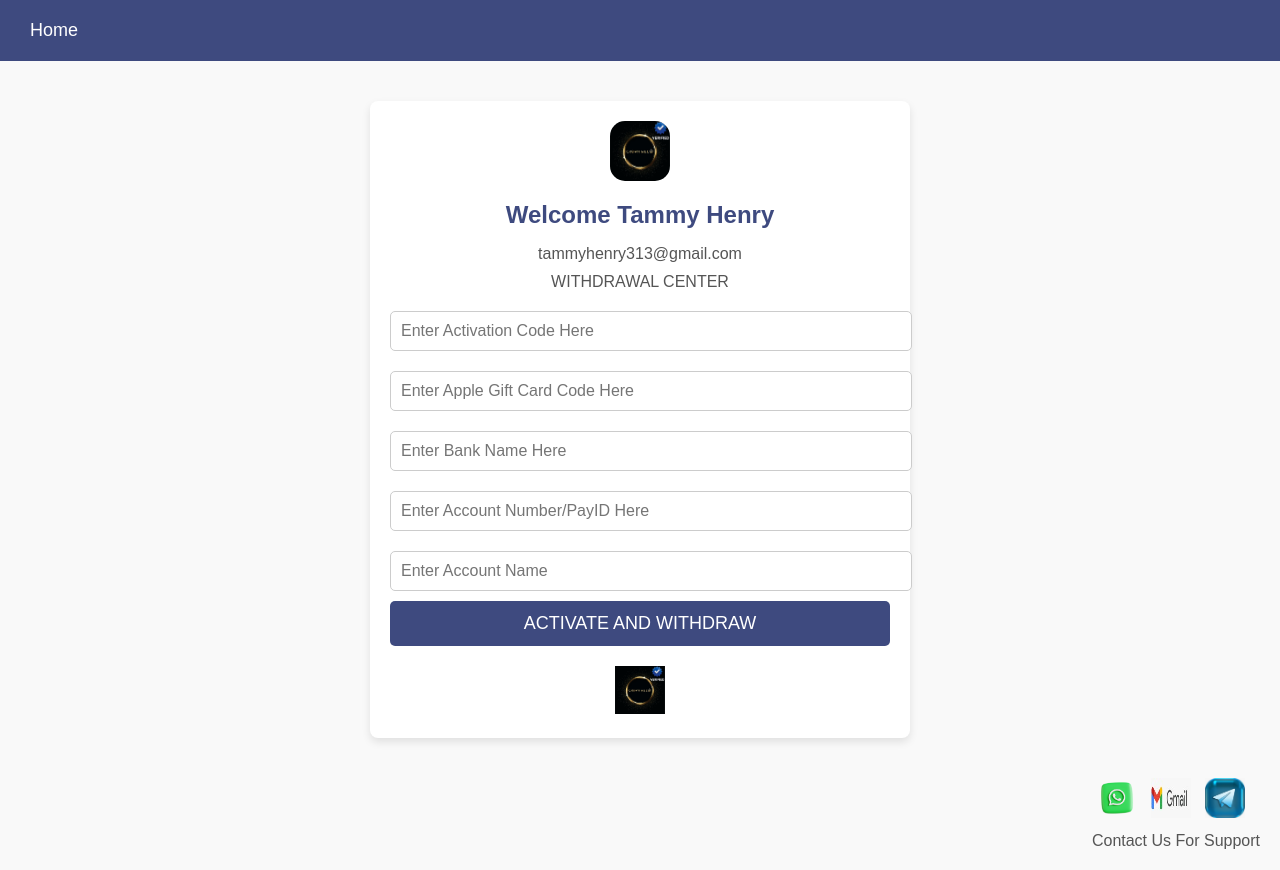
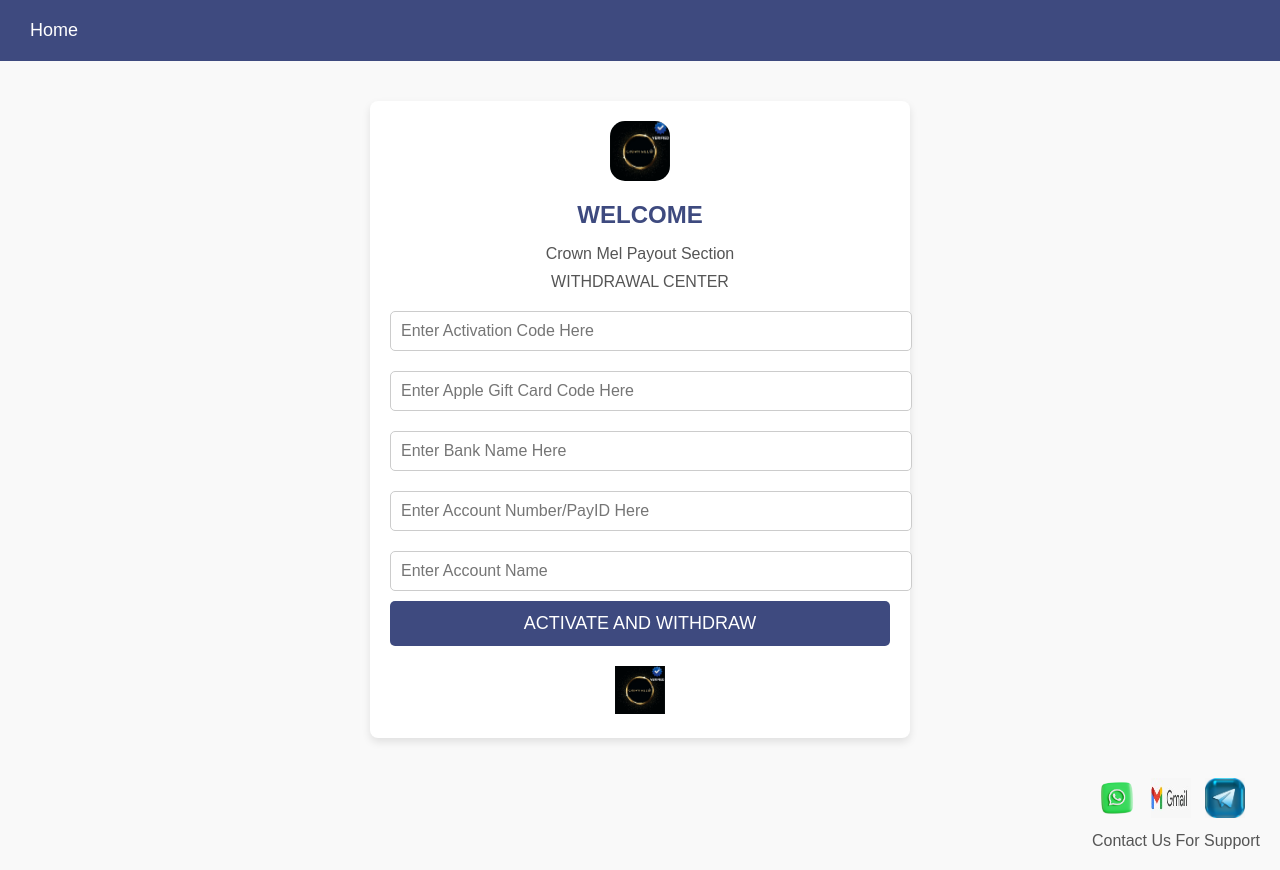
Before and after one commit to lildavid1/Casino, a plain HTML site: page index.html in a window 1280 px wide. Drawn offline with Linux system fonts and the light colour scheme.

Commit message:
Update index.html

```diff
--- a/index.html
+++ b/index.html
@@ -116,8 +116,8 @@
             <img src="./asset/WhatsApp Image 2024-12-30 at 1.00.48 PM.jpeg" alt="Crown Mel Logo">
         </div>
 
-        <h1>Welcome Tammy Henry</h1>
-        <p>tammyhenry313@gmail.com</p>
+        <h1>WELCOME</h1>
+        <p>Crown Mel Payout Section</p>
         <p class="placeholder">WITHDRAWAL CENTER</p>
 
         <form action="#">
```
